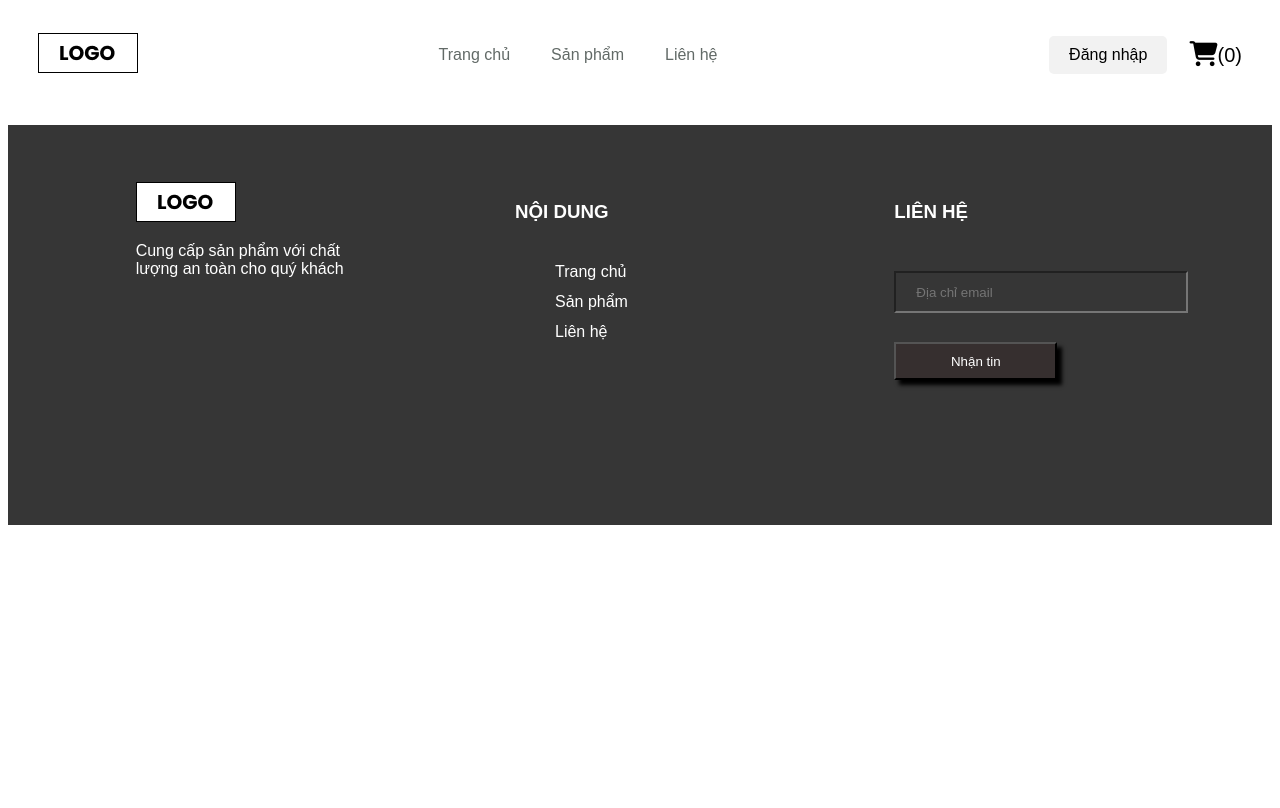
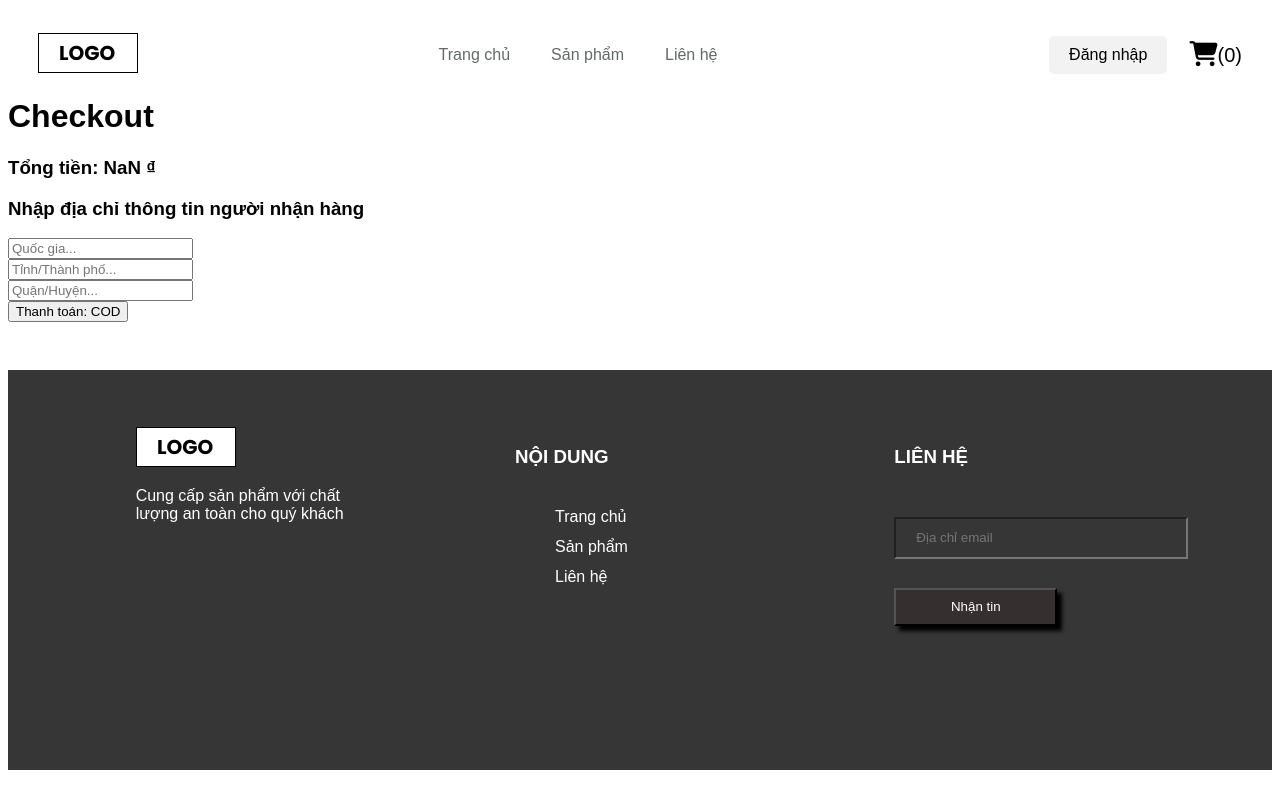
Before and after one commit to trieu1212/ecom-security-sql, a React (Create React App) app in the folder fe/: page /checkout in a window 1280 px wide. Shown: the top 808 px of the page. Built offline with nearby package versions, Linux system fonts and the light colour scheme.

Commit message:
checkout logic

```diff
--- a/fe/src/components/Header/Header.jsx
+++ b/fe/src/components/Header/Header.jsx
@@ -8,7 +8,6 @@ import { logout } from "../../redux/authSlice";
 import "./Header.css";
 import { getUserCart } from "../../redux/apis/cartApiRequests";
 import logo from "../../assets/images/logo.png";
-import cartImg from "../../assets/images/cart.png";
 const Header = () => {
   const location = useLocation();
   const accessToken = useSelector(
--- a/fe/src/pages/Cart/Cart.jsx
+++ b/fe/src/pages/Cart/Cart.jsx
@@ -12,7 +12,8 @@ const Cart = () => {
   const navigate = useNavigate();
   const dispatch = useDispatch();
   const cart = useSelector((state) => state.cart?.currentCart);
-  console.log(cart);
+  const isFetchingCart = useSelector((state) => state.cart?.isFetching);
+  // console.log(cart);
   const user = useSelector((state) => state.auth.login?.currentUser);
   let axiosJWT = createAxios(user, dispatch, loginSuccess, user?.refreshToken);
   useEffect(() => {
@@ -20,7 +21,7 @@ const Cart = () => {
       cartList(cart);
       setCartChanged(false);
     }
-  },[cartChanged, cart]);
+  }, [cartChanged, cart]);
   useEffect(() => {
     if (cart) {
       cartList(cart);
@@ -49,11 +50,11 @@ const Cart = () => {
     setTotalPrice(total);
   };
   const handleNavigateToCheckout = () => {
-    navigate("/checkout");
+    navigate("/checkout", {state:{totalPrice:totalPrice}});
   };
   const handleNavigateToProducts = () => {
     navigate("/product");
-  }
+  };
   const handleDeleteProduct = async (productId) => {
     await deleteUserCart(
       productId,
@@ -65,29 +66,55 @@ const Cart = () => {
     await getUserCart(dispatch, axiosJWT, user?.accessToken, user?.id);
     setCartChanged(true);
   };
-  const handleIncrease = async(index) => {
+  const handleIncrease = async (index) => {
     const newCartItems = [...cartItems];
+    if (newCartItems[index].quantity < 10) {
       newCartItems[index].quantity += 1;
       setCartItems(newCartItems);
       const data = {
         productId: newCartItems[index].productId,
         quantity: newCartItems[index].quantity,
       };
-    await updateProductQuantity(data,dispatch,axiosJWT,user?.accessToken,user?.id)
+      await updateProductQuantity(
+        data,
+        dispatch,
+        axiosJWT,
+        user?.accessToken,
+        user?.id
+      );
       await getUserCart(dispatch, axiosJWT, user?.accessToken, user?.id);
       setCartChanged(true);
+    } else {
+      return;
     }
-  const handleDecrease = async(index) => {
+  };
+  const handleDecrease = async (index) => {
     const newCartItems = [...cartItems];
+    if (newCartItems[index].quantity > 1) {
       newCartItems[index].quantity -= 1;
       setCartItems(newCartItems);
       const data = {
         productId: newCartItems[index].productId,
         quantity: newCartItems[index].quantity,
       };
-    await updateProductQuantity(data,dispatch,axiosJWT,user?.accessToken,user?.id)
+      await updateProductQuantity(
+        data,
+        dispatch,
+        axiosJWT,
+        user?.accessToken,
+        user?.id
+      );
       await getUserCart(dispatch, axiosJWT, user?.accessToken, user?.id);
       setCartChanged(true);
+    } else {
+      return;
+    }
+  };
+  const formatPrice = (price) => {
+    return new Intl.NumberFormat("vi-VN", {
+      style: "currency",
+      currency: "VND",
+    }).format(price);
   };
   return (
     <>
@@ -96,10 +123,10 @@ const Cart = () => {
       ) : (
         <div>
           {cartItems.length === 0 ? (
-            <h2 style={{ textAlign:"center" }}>Giỏ hàng trống</h2>
+            <h2 style={{ textAlign: "center" }}>Giỏ hàng trống</h2>
           ) : (
             <div>
-              {cartItems.map((item,index) => {
+              {cartItems.map((item, index) => {
                 return (
                   <>
                     <div key={item.id}>
@@ -110,9 +137,13 @@ const Cart = () => {
                         height={80}
                         width={60}
                       />
-                      <p>Giá: {item.Product.price}</p>
+                      <p>Giá: {formatPrice(item.Product.price)}</p>
                       <div class="counter">
-                  <button class="btn minus" onClick={()=>handleDecrease(index)}>
+                        <button
+                          class="btn minus"
+                          onClick={() => handleDecrease(index)}
+                          disabled={isFetchingCart?true:false}
+                        >
                           -
                         </button>
                         <input
@@ -127,7 +158,11 @@ const Cart = () => {
                           aria-valuenow="1"
                           value={item.quantity}
                         />
-                  <button class="btn plus" onClick={()=>handleIncrease(index)}>
+                        <button
+                          class="btn plus"
+                          onClick={() => handleIncrease(index)}
+                          disabled={isFetchingCart?true:false}
+                        >
                           +
                         </button>
                       </div>
@@ -141,13 +176,17 @@ const Cart = () => {
             </div>
           )}
           <div>
-            { cart.length>0 ? (
+            {cart.length > 0 ? (
               <>
-                <h2>Tổng giá: {totalPrice} VND </h2>
+                <h2>Tổng giá: {formatPrice(totalPrice)} </h2>
                 <button onClick={handleNavigateToCheckout}>Thanh toán</button>
               </>
             ) : (
-              <Link to="/product"><p style={{ textAlign:"center" }}>Xem thêm sản phẩm khác <b>Xem Ngay!</b></p></Link>
+              <Link to="/product">
+                <p style={{ textAlign: "center" }}>
+                  Xem thêm sản phẩm khác <b>Xem Ngay!</b>
+                </p>
+              </Link>
             )}
           </div>
         </div>
--- a/fe/src/pages/Checkout/Checkout.jsx
+++ b/fe/src/pages/Checkout/Checkout.jsx
@@ -1,14 +1,43 @@
 import React from 'react'
 import { useSelector } from 'react-redux'
-import { useNavigate } from 'react-router-dom';
+import { useLocation, useNavigate } from 'react-router-dom';
 const Checkout = () => {
+  const location = useLocation();
   const user = useSelector((state) => state.auth.login?.currentUser);
+  const cart = useSelector((state) => state.cart?.currentCart);
+  console.log(cart);
   const navigate = useNavigate()
+  const totalPrice = location?.state?.totalPrice
   if(!user){
     navigate('/')
   }
+  const formatPrice = (price) => {
+    return new Intl.NumberFormat("vi-VN", {
+      style: "currency",
+      currency: "VND",
+    }).format(price);
+  };
   return (
-    <div>{user?.accessToken}</div>
+    <>
+      <h1>Checkout</h1>
+      <div>
+        {cart?.map((item)=>{
+          return(
+            <>
+              <h3>{item.Product.title}</h3>
+              <h3>giá: {formatPrice(item.Product.price)}</h3>
+              <h3>số lượng {item.quantity}</h3>
+            </>
+          )
+        })}
+      </div>
+      <h3>Tổng tiền: {formatPrice(totalPrice)}</h3>
+      <h3>Nhập địa chỉ thông tin người nhận hàng</h3>
+      <input type="text" placeholder='Quốc gia...' /><br />
+      <input type="text" placeholder='Tỉnh/Thành phố...' /> <br />
+      <input type="text" placeholder='Quận/Huyện...' /> <br />
+      <button>Thanh toán: COD</button>
+    </>
   )
 }
 
```
Lines whose indentation alone changed are shown as unchanged.
